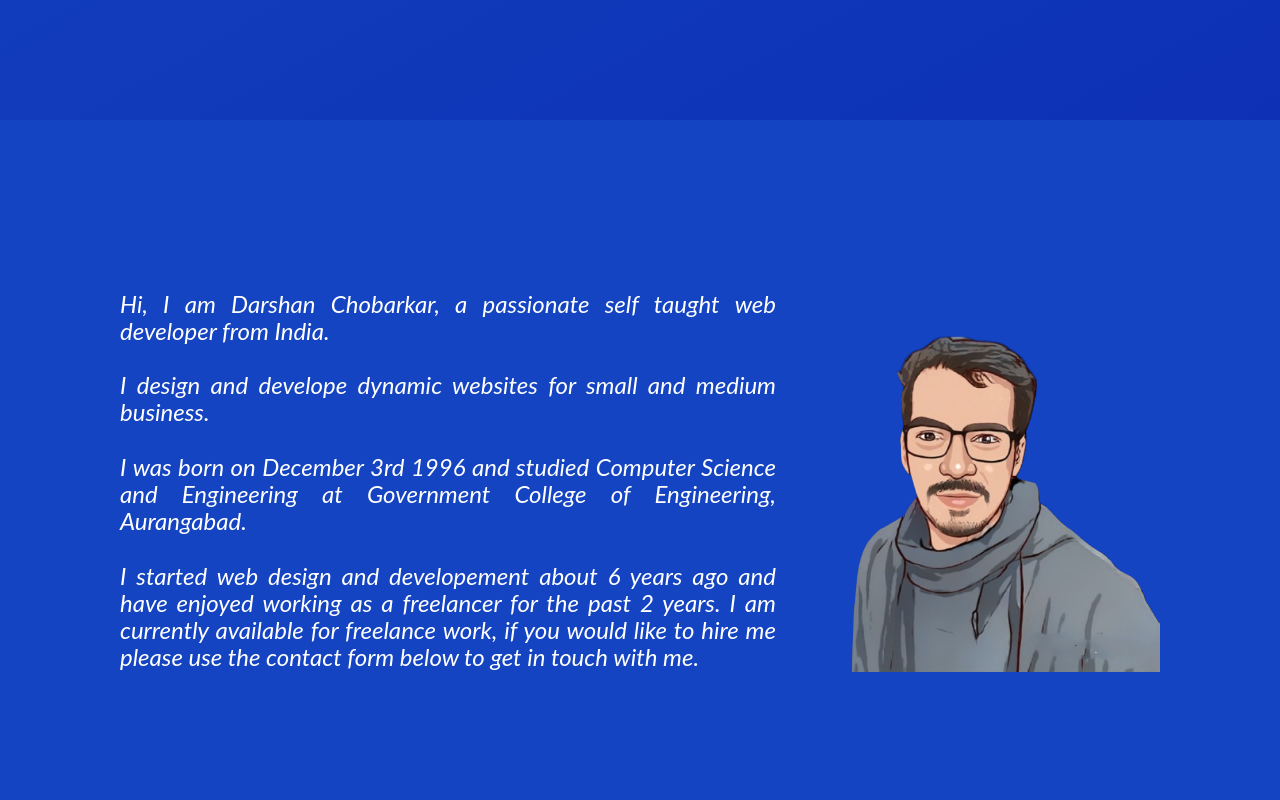
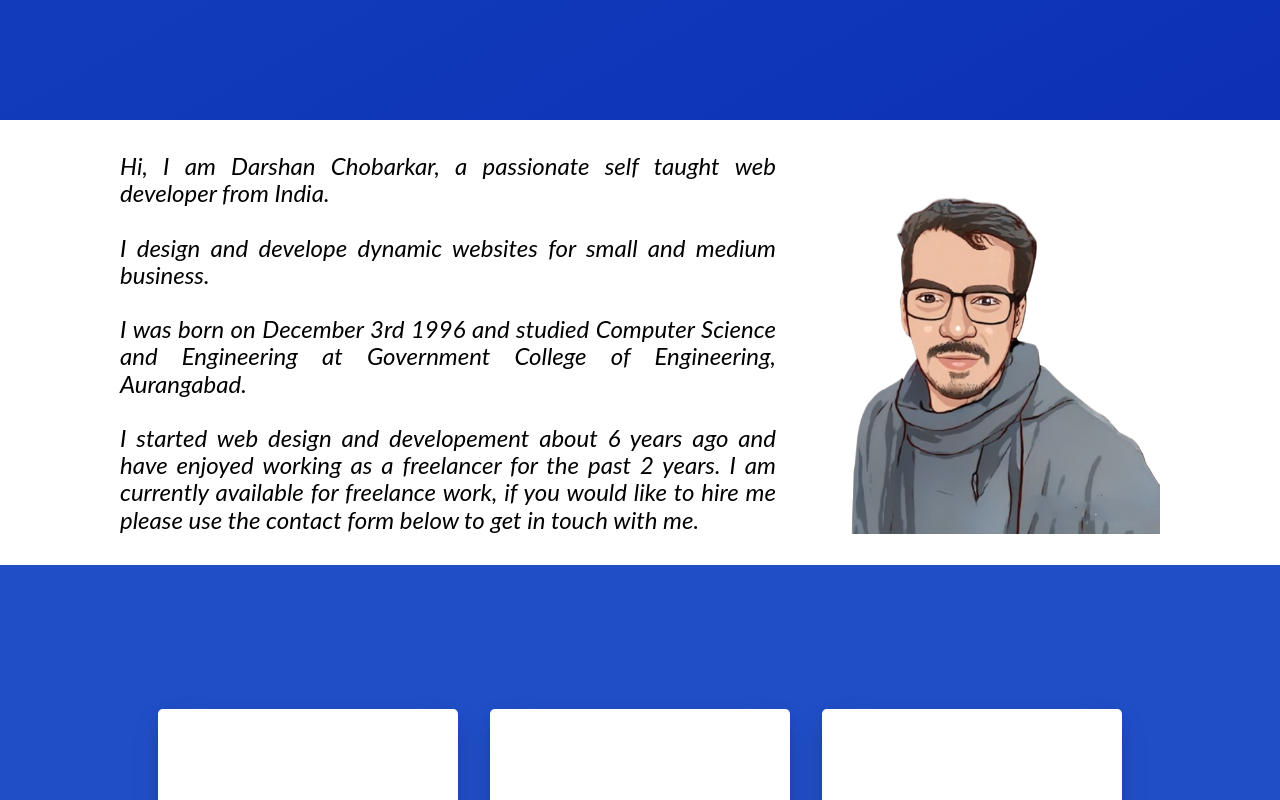
Before and after one commit to dchobarkar/design-portfolio-template, a React (Create React App) app: page / in a window 1280 px wide. Shown: the part 680-1480 px from the top of the page. Built offline with nearby package versions, Linux system fonts and the light colour scheme.

Commit message:
About page modified

```diff
--- a/src/components/LandingPage/About/About.css.js
+++ b/src/components/LandingPage/About/About.css.js
@@ -1,12 +1,11 @@
 export const AboutCSS = {
   root: {
-    minHeight: "90vh",
+    minHeight: "var(--minHeight)",
     padding: "0px 30px",
     display: "flex",
     flexDirection: "column",
     justifyContent: "center",
     alignItems: "center",
-    backgroundColor: "#1444C1",
   },
   image: {
     width: "75vw",
@@ -16,12 +15,11 @@ export const AboutCSS = {
   aboutIntro: {
     padding: "2rem 0",
     fontFamily: "Lato",
+    fontWeight: "400",
     fontStyle: "italic",
-    fontWeight: "400",
     fontSize: "1.2rem",
     lineHeight: "1.5rem",
     textAlign: "justify",
-    color: "#ffffff",
   },
 
   /* Tablet view */
--- a/src/components/LandingPage/About/About.js
+++ b/src/components/LandingPage/About/About.js
@@ -2,7 +2,6 @@ import React from "react";
 import { makeStyles } from "@material-ui/styles";
 
 import Developer from "../../../Assets/img/Developer.png";
-
 import { AboutCSS } from "./About.css";
 
 // CSS
```
